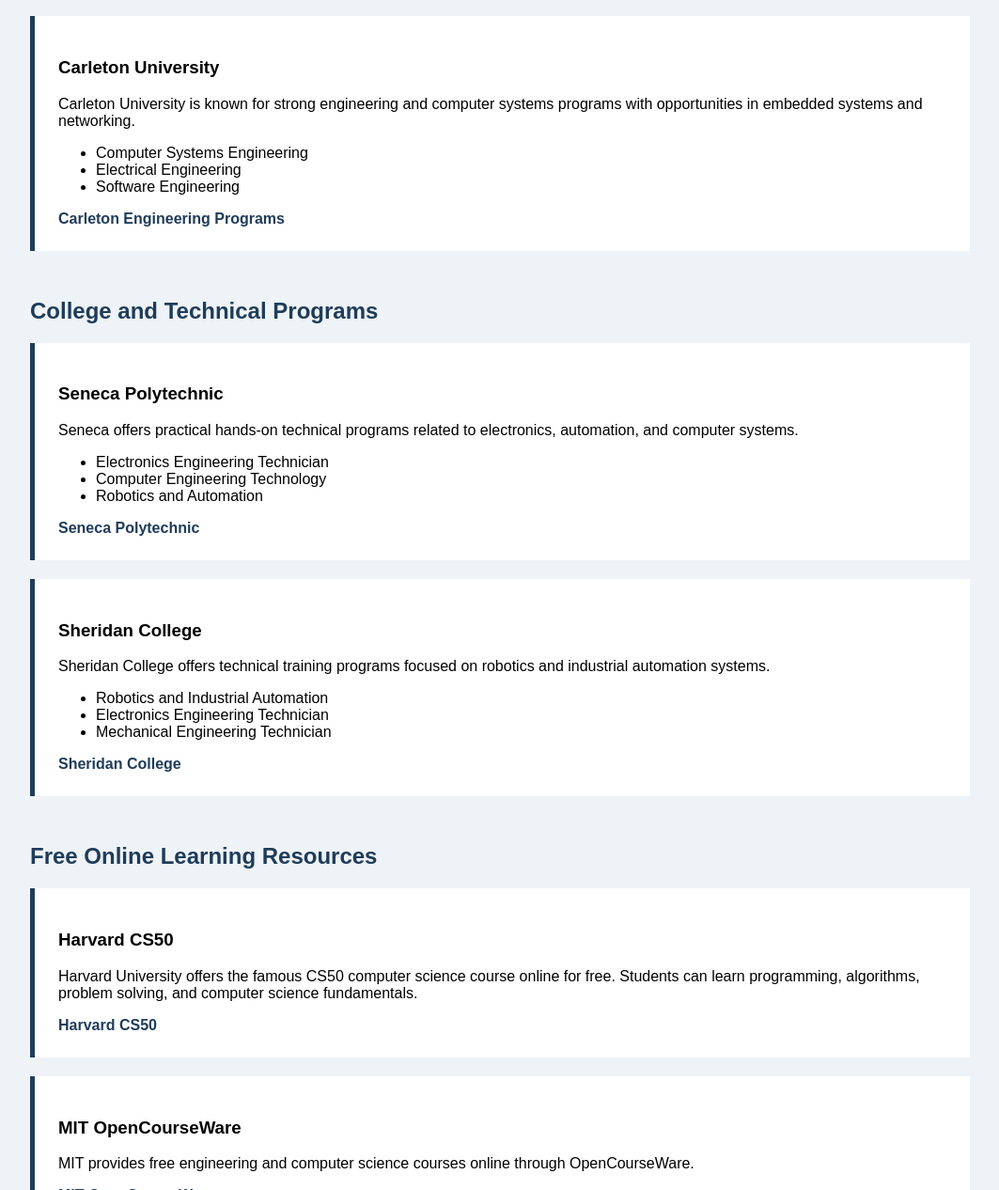
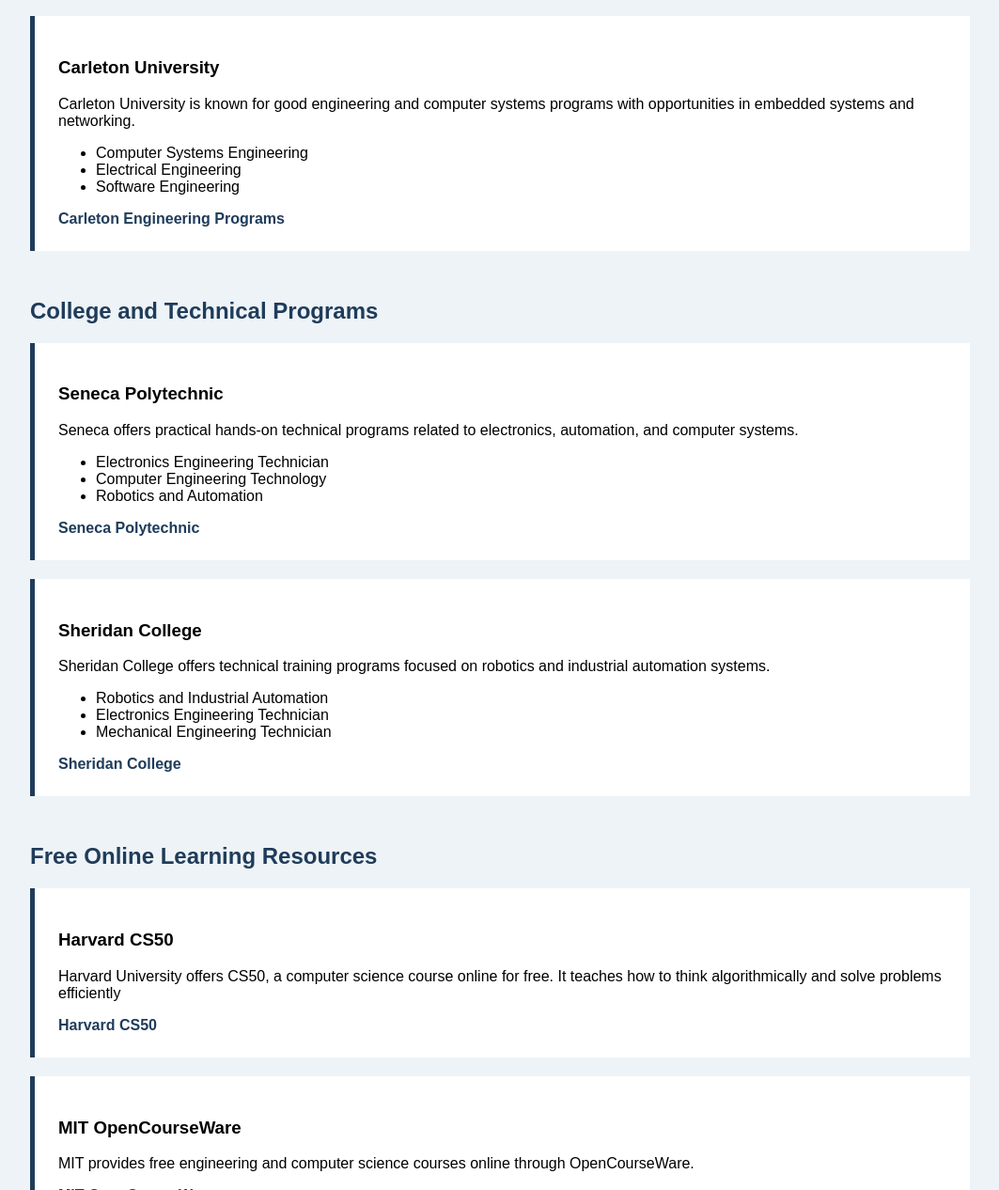
Before and after one commit to Frageers/CompEngCarreers, a plain HTML site: page education.html in a window 1280 px wide. Shown: the part 1511-2777 px from the top of the page at 94% size, without its empty margins (108-1171 px from the left). Drawn offline with Linux system fonts and the light colour scheme.

Commit message:
Update education.html

```diff
--- a/education.html
+++ b/education.html
@@ -351,7 +351,7 @@
                 <h3>Carleton University</h3>
 
                 <p>
-                Carleton University is known for strong engineering and computer systems programs with opportunities in embedded systems and networking.
+                Carleton University is known for good engineering and computer systems programs with opportunities in embedded systems and networking.
                 </p>
 
                 <ul>
@@ -423,8 +423,7 @@
         <h3>Harvard CS50</h3>
 
         <p>
-        Harvard University offers the famous CS50 computer science course online for free.
-        Students can learn programming, algorithms, problem solving, and computer science fundamentals.
+        Harvard University offers CS50, a computer science course online for free. It teaches how to think algorithmically and solve problems efficiently
         </p>
 
         <a href="https://cs50.harvard.edu/x/" target="_blank">
```
